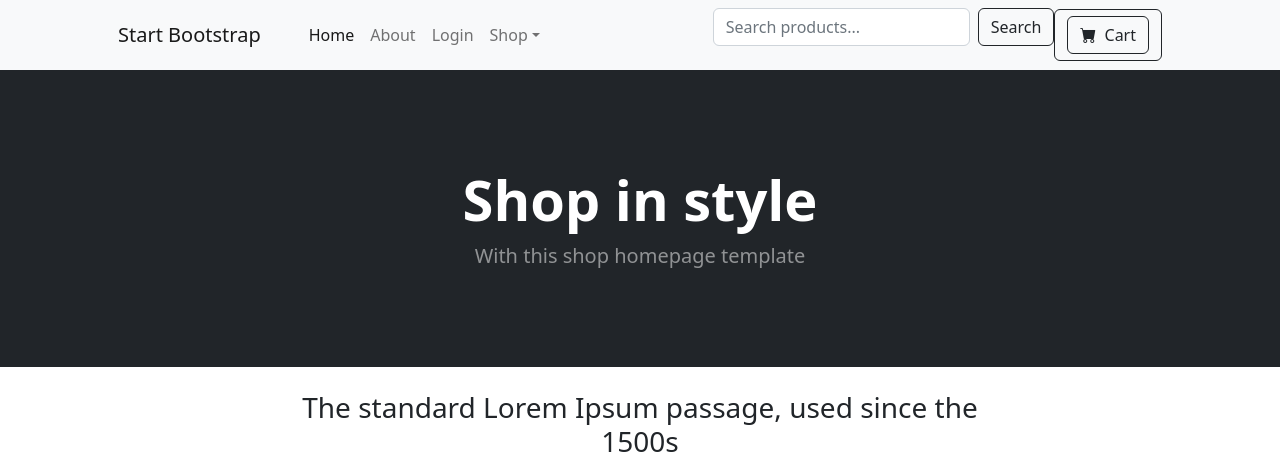
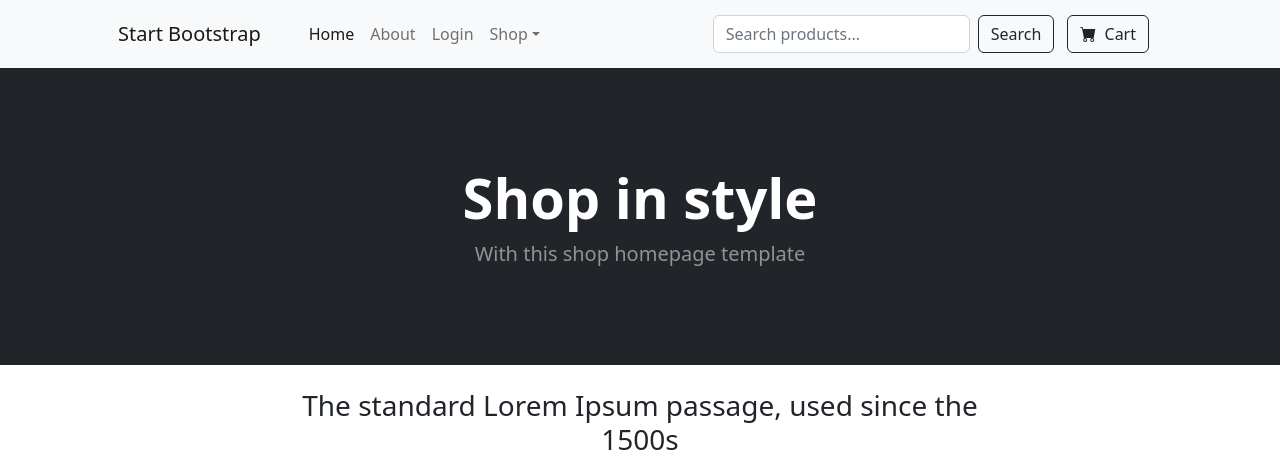
Before and after one commit to MykolaIvanowski/DSH, a Django app: template app_dsh/templates/about.html in a window 1280 px wide. Shown: the top 459 px of the page. Run offline with Django 4.2, Linux system fonts and the light colour scheme; the template is opened without the code that fills it, so the values that code supplies are empty; some libraries are stand-ins or nearby versions.

Commit message:
fix position for cart searc

```diff
--- a/app_dsh/templates/navbar.html
+++ b/app_dsh/templates/navbar.html
@@ -23,14 +23,14 @@
                         </li>
                     </ul>
 
-                    <form method="POST" action="{% url 'search' %}" class="d-flex mb-3">
+                    <form method="POST" action="{% url 'search' %}" class="d-flex">
                       {% csrf_token %}
                       <input class="form-control me-2" type="search" name="searched" placeholder="Search products..." aria-label="Search">
                       <button class="btn btn-outline-dark" type="submit">Search</button>
                     </form>
 
                     <form class="d-flex">
-                        <button class="btn btn-outline-dark" type="submit">
+                        <button class="btn" type="submit">
                             <a href="{% url 'cart' %}" class="btn btn-outline-dark">
                             <i class="bi-cart-fill me-1"></i>
                             Cart
--- a/dsh/settings.py
+++ b/dsh/settings.py
@@ -138,3 +138,4 @@ AUTH_USER_MODEL = 'auth.User'
 
 TIME_ZONE = 'Europe/Dublin'
 USE_TZ = True
+PAYPAL_RESIVER_EMAIL = 'youremail@email.com'#ToDO hide email
```
Also changed, not shown: cart/templates/cart.html (+9 -2 lines).
